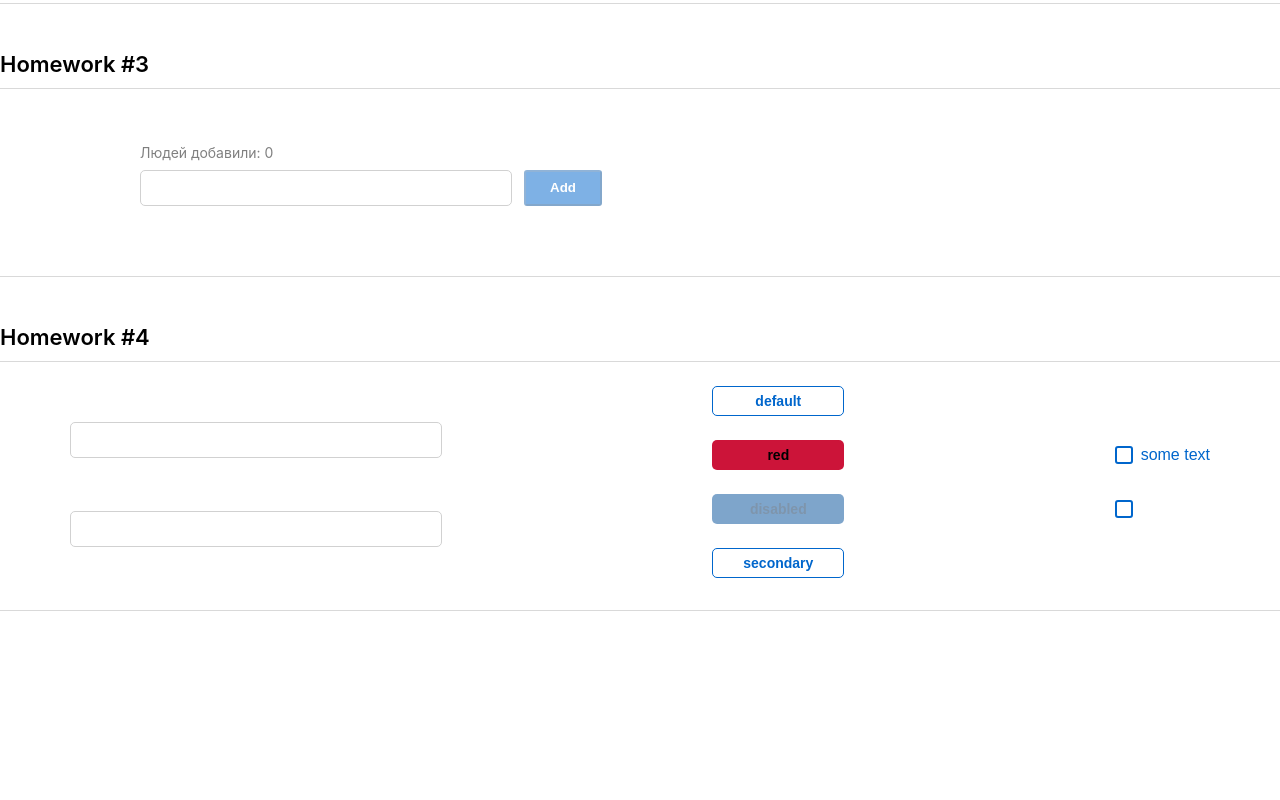
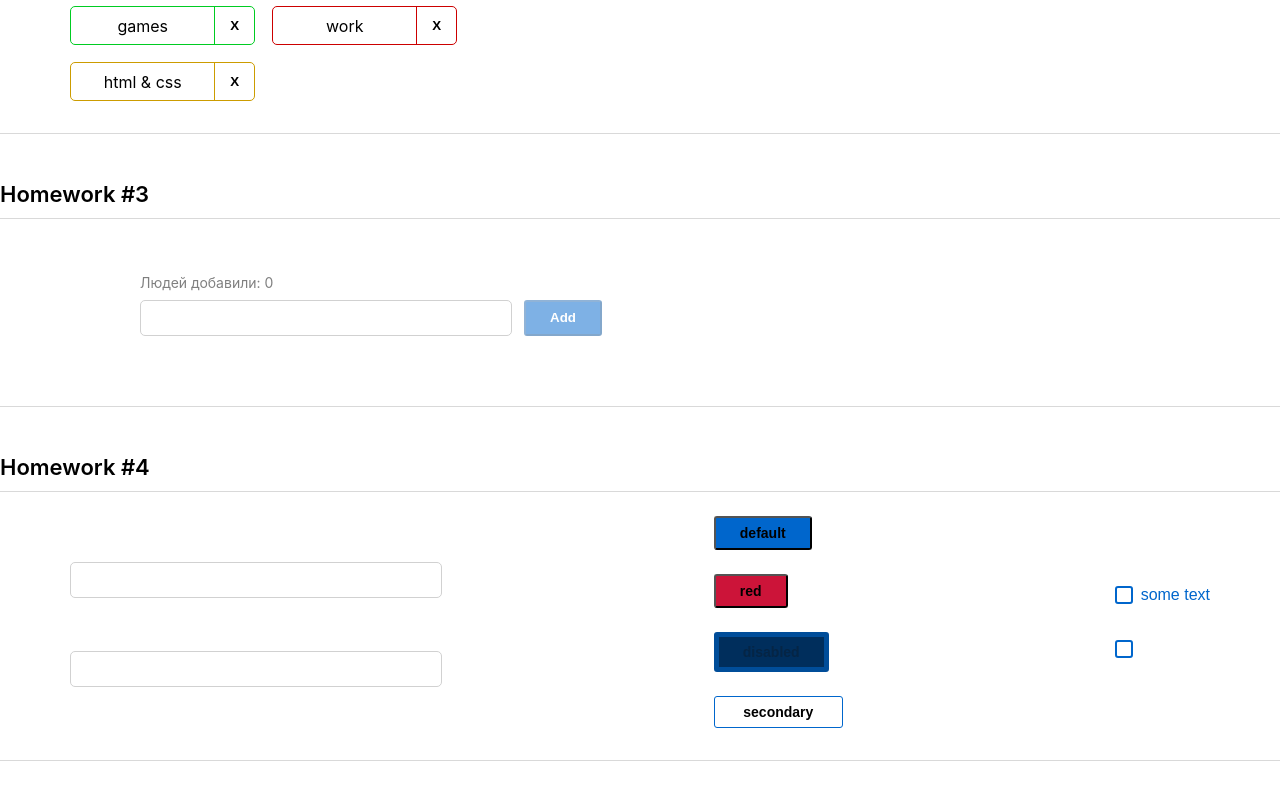
Before and after one commit to lufamukr/tuesday, a React (Create React App) app: page /#/pre-junior in a window 1280 px wide. Shown: the part 850-1650 px from the top of the page. Before the commit the page ends 1500 px from the top, so only its background shows below. Built offline with nearby package versions, Linux system fonts and the light colour scheme.

Commit message:
deploy hw6

```diff
--- a/src/s1-main/App.module.css
+++ b/src/s1-main/App.module.css
@@ -1,4 +1,5 @@
 .App {
+    margin-top: 130px;
     --header_height: 60px;
 }
 
--- a/src/s2-homeworks/hw04/common/c2-SuperButton/SuperButton.module.css
+++ b/src/s2-homeworks/hw04/common/c2-SuperButton/SuperButton.module.css
@@ -1,28 +1,27 @@
 .button {
-  width: 132px;
-  height: 30px;
+  padding: 5px 24px;
   font-size: 14px;
   line-height: 20px;
   font-weight: 600;
-  border-radius: 5px;
+  border-radius: 3px;
 }
 
 .disabled {
-  border: none;
+  background-color: rgba(0, 46, 92, 1);
+  border: 5px solid rgba(0, 77, 153, 1);
 }
 
 .secondary {
-  border: 1px solid rgba(0, 102, 204, 1);
-  color: rgba(0, 102, 204, 1);
+  width: 129px;
+  background-color: rgba(255, 255, 255, 1);
+  border: 1px solid rgba(0, 102, 204, 1)
+}
+
+.default {
   background-color: rgba(0, 102, 204, 1);
 }
 
-.default {
-  background-color: rgba(255, 255, 255, 1);
-}
-
 .red {
-  border: none;
   background-color: rgba(204, 20, 57, 1);
 }
 
@@ -40,22 +39,19 @@
 
 
 .default:active {
-  background-color: black;
   width: 149px;
+  background-color: rgba(0, 89, 178, 1);
 }
 
 .secondary:active {
-  background-color: black;
-  width: 149px;
+  background-color: rgba(201, 229, 255, 1);
 }
 
 .red:active {
-  background-color: black;
   width: 149px;
+  background-color: rgba(178, 18, 50, 1);
 }
 
 .button:disabled {
-  background-color: rgba(0, 77, 153, 1);
-  color: rgba(0, 46, 92, 1);
-  opacity: 50%;
+  background-color: rgba(0, 46, 92, 1);
 }
--- a/src/s2-homeworks/hw04/common/c2-SuperButton/SuperButton.tsx
+++ b/src/s2-homeworks/hw04/common/c2-SuperButton/SuperButton.tsx
@@ -18,12 +18,17 @@ const SuperButton: React.FC<SuperButtonPropsType> = (
     }
 ) => {
     const finalClassName = s.button
-        + (disabled
-                ?   ' ' + s.disabled
-                : ' ' + s.default)
-        + ( xType === 'red' ? ' ' + s.red : ' ' + s.secondary)
-        + (className ? ' ' + className : '') // задачка на смешивание классов
-        console.log(finalClassName)
+    + (disabled
+        ? ' ' + s.disabled  // Якщо кнопка disabled, додаємо відповідний клас
+        : xType === 'red'
+          ? ' ' + s.red  // Якщо xType рівне 'red', додається клас для червоної кнопки
+          : xType === 'secondary'
+            ? ' ' + s.secondary  // Якщо xType рівне 'transparent', додається прозора кнопка
+            : ' ' + s.default  // В іншому випадку додаємо синю кнопку
+    )
+    + (className ? ' ' + className : '');  // Якщо є додатковий className, додаємо його
+
+    console.log(finalClassName)
 
     return (
         <button
--- a/src/s2-homeworks/hw05/pages/Junior.tsx
+++ b/src/s2-homeworks/hw05/pages/Junior.tsx
@@ -1,5 +1,5 @@
 import React from 'react'
-// import HW6 from '../../hw06/HW6'
+import HW6 from '../../hw06/HW6'
 // import HW7 from '../../hw07/HW7'
 // import HW8 from '../../hw08/HW8'
 // import HW9 from '../../hw09/HW9'
@@ -7,7 +7,7 @@ import React from 'react'
 function Junior() {
     return (
         <div id={'hw5-page-junior'}>
-            {/*<HW6 />*/}
+            <HW6 />
             {/*<HW7 />*/}
             {/*<HW8 />*/}
             {/*<HW9 />*/}
--- a/src/s2-homeworks/hw06/HW6.module.css
+++ b/src/s2-homeworks/hw06/HW6.module.css
@@ -1,5 +1,10 @@
 .buttonsContainer {
+  margin-top: 22px;
+  display: flex;
+  gap: 24px;
 }
 
 .editableSpanContainer {
+  color: #0080FF;
+  font-size: 16px;
 }
--- a/src/s2-homeworks/hw06/HW6.tsx
+++ b/src/s2-homeworks/hw06/HW6.tsx
@@ -1,9 +1,9 @@
-import React, { useState } from 'react'
-import SuperEditableSpan from './common/c4-SuperEditableSpan/SuperEditableSpan'
-import { restoreState, saveState } from './localStorage/localStorage'
-import s2 from '../../s1-main/App.module.css'
-import SuperButton from '../hw04/common/c2-SuperButton/SuperButton'
-import s from './HW6.module.css'
+import React, { useState } from "react";
+import SuperEditableSpan from "./common/c4-SuperEditableSpan/SuperEditableSpan";
+import { restoreState, saveState } from "./localStorage/localStorage";
+import s2 from "../../s1-main/App.module.css";
+import SuperButton from "../hw04/common/c2-SuperButton/SuperButton";
+import s from "./HW6.module.css";
 
 /*
  * 1 - в файле SuperEditableSpan.tsx дописать логику функций onEnterCallback, onBlurCallback, onDoubleClickCallBack
@@ -12,49 +12,47 @@ import s from './HW6.module.css'
  */
 
 const HW6 = () => {
-    const [value, setValue] = useState<string>('')
+  const [value, setValue] = useState<string>("");
 
   const save = () => {
-        saveState<string>('hw6-editable-span-value', value)
-    }
+    saveState<string>("hw6-editable-span-value", value);
+  };
   const restore = () => {
     // делают студенты
-
-    }
+    setValue(restoreState<string>("hw6-editable-span-value", value))
+  };
 
   return (
-        <div id={'hw6'}>
+    <div id={"hw6"}>
       <div className={s2.hwTitle}>Homework #6</div>
 
       {/*демонстрация возможностей компоненты:*/}
       <div className={s2.hw}>
         <div className={s.editableSpanContainer}>
           <SuperEditableSpan
-                        id={'hw6-spanable-input'}
+            id={"hw6-spanable-input"}
             value={value}
             onChangeText={setValue}
             spanProps={{
-                            id: 'hw6-editable-span',
-                            defaultText: 'enter text...',
+              id: "hw6-editable-span",
+              defaultText: "enter text...",
             }}
+
+            onEnter={()=>{console.log(value)}}
           />
         </div>
 
         <div className={s.buttonsContainer}>
-                    <SuperButton id={'hw6-save'} onClick={save}>
+          <SuperButton id={"hw6-save"} onClick={save}>
             Save to ls
           </SuperButton>
-                    <SuperButton
-                        id={'hw6-restore'}
-                        onClick={restore}
-                        xType={'secondary'}
-                    >
+          <SuperButton id={"hw6-restore"} onClick={restore} xType={"secondary"}>
             Get from ls
           </SuperButton>
         </div>
       </div>
     </div>
-    )
-}
+  );
+};
 
-export default HW6
+export default HW6;
--- a/src/s2-homeworks/hw06/common/c4-SuperEditableSpan/SuperEditableSpan.tsx
+++ b/src/s2-homeworks/hw06/common/c4-SuperEditableSpan/SuperEditableSpan.tsx
@@ -3,63 +3,63 @@ import React, {
   InputHTMLAttributes,
   HTMLAttributes,
   useState,
-} from 'react'
-import s from './SuperEditableSpan.module.css'
-import SuperInputText from '../../../hw04/common/c1-SuperInputText/SuperInputText'
-import editIcon from './editIcon.svg'
+} from "react";
+import s from "./SuperEditableSpan.module.css";
+import SuperInputText from "../../../hw04/common/c1-SuperInputText/SuperInputText";
+import editIcon from "./editIcon.svg";
 
 // тип пропсов обычного инпута
-type DefaultInputPropsType = DetailedHTMLProps<InputHTMLAttributes<HTMLInputElement>,
-    HTMLInputElement>
+type DefaultInputPropsType = DetailedHTMLProps<
+  InputHTMLAttributes<HTMLInputElement>,
+  HTMLInputElement
+>;
 // тип пропсов обычного спана
-type DefaultSpanPropsType = DetailedHTMLProps<HTMLAttributes<HTMLSpanElement>,
-    HTMLSpanElement>
+type DefaultSpanPropsType = DetailedHTMLProps<
+  HTMLAttributes<HTMLSpanElement>,
+  HTMLSpanElement
+>;
 
 // здесь мы говорим что у нашего инпута будут такие же пропсы как у обычного инпута, кроме type
 // (чтоб не писать value: string, onChange: ...; они уже все описаны в DefaultInputPropsType)
-type SuperEditableSpanType = Omit<DefaultInputPropsType, 'type'> & {
+type SuperEditableSpanType = Omit<DefaultInputPropsType, "type"> & {
   // и + ещё пропсы которых нет в стандартном инпуте
-    onChangeText?: (value: string) => void
-    onEnter?: () => void
-    error?: string
+  onChangeText?: (value: string) => void;
+  onEnter?: () => void;
+  error?: string;
 
-    spanProps?: DefaultSpanPropsType  & {defaultText?: string}// пропсы для спана
-}
+  spanProps?: DefaultSpanPropsType & { defaultText?: string }; // пропсы для спана
+};
 
-const SuperEditableSpan: React.FC<SuperEditableSpanType> = (
-    {
+const SuperEditableSpan: React.FC<SuperEditableSpanType> = ({
   autoFocus,
   onBlur,
   onEnter,
   spanProps,
 
   ...restProps // все остальные пропсы попадут в объект restProps
-    }
-) => {
-    const [editMode, setEditMode] = useState<boolean>(false)
-    const {children, onDoubleClick, className, defaultText, ...restSpanProps} =
-    spanProps || {}
+}) => {
+  const [editMode, setEditMode] = useState<boolean>(false);
+  const { children, onDoubleClick, className, defaultText, ...restSpanProps } =
+    spanProps || {};
 
   const onEnterCallback = () => {
-        // выключить editMode при нажатии Enter // делают студенты
-
-        onEnter?.()
-    }
+    setEditMode(false)
+    onEnter?.();
+  };
   const onBlurCallback = (e: React.FocusEvent<HTMLInputElement>) => {
     // выключить editMode при нажатии за пределами инпута // делают студенты
-
-        onBlur?.(e)
-    }
+    setEditMode(false)
+    onBlur?.(e);
+  };
   const onDoubleClickCallBack = (
     e: React.MouseEvent<HTMLSpanElement, MouseEvent>
   ) => {
     // включить editMode при двойном клике // делают студенты
+    setEditMode(true)
+    onDoubleClick?.(e);
+  };
 
-        onDoubleClick?.(e)
-    }
-
-    const spanClassName = s.span
-        + (className ? ' ' + className : '')
+  const spanClassName = s.span + (className ? " " + className : "");
 
   return (
     <>
@@ -73,11 +73,7 @@ const SuperEditableSpan: React.FC<SuperEditableSpanType> = (
         />
       ) : (
         <div className={s.spanBlock}>
-                    <img
-                        src={editIcon}
-                        className={s.pen}
-                        alt={'edit'}
-                    />
+          <img src={editIcon} className={s.pen} alt={"edit"} />
           <span
             onDoubleClick={onDoubleClickCallBack}
             className={spanClassName}
@@ -90,7 +86,7 @@ const SuperEditableSpan: React.FC<SuperEditableSpanType> = (
         </div>
       )}
     </>
-    )
-}
+  );
+};
 
-export default SuperEditableSpan
+export default SuperEditableSpan;
```
Lines whose indentation alone changed are shown as unchanged.
